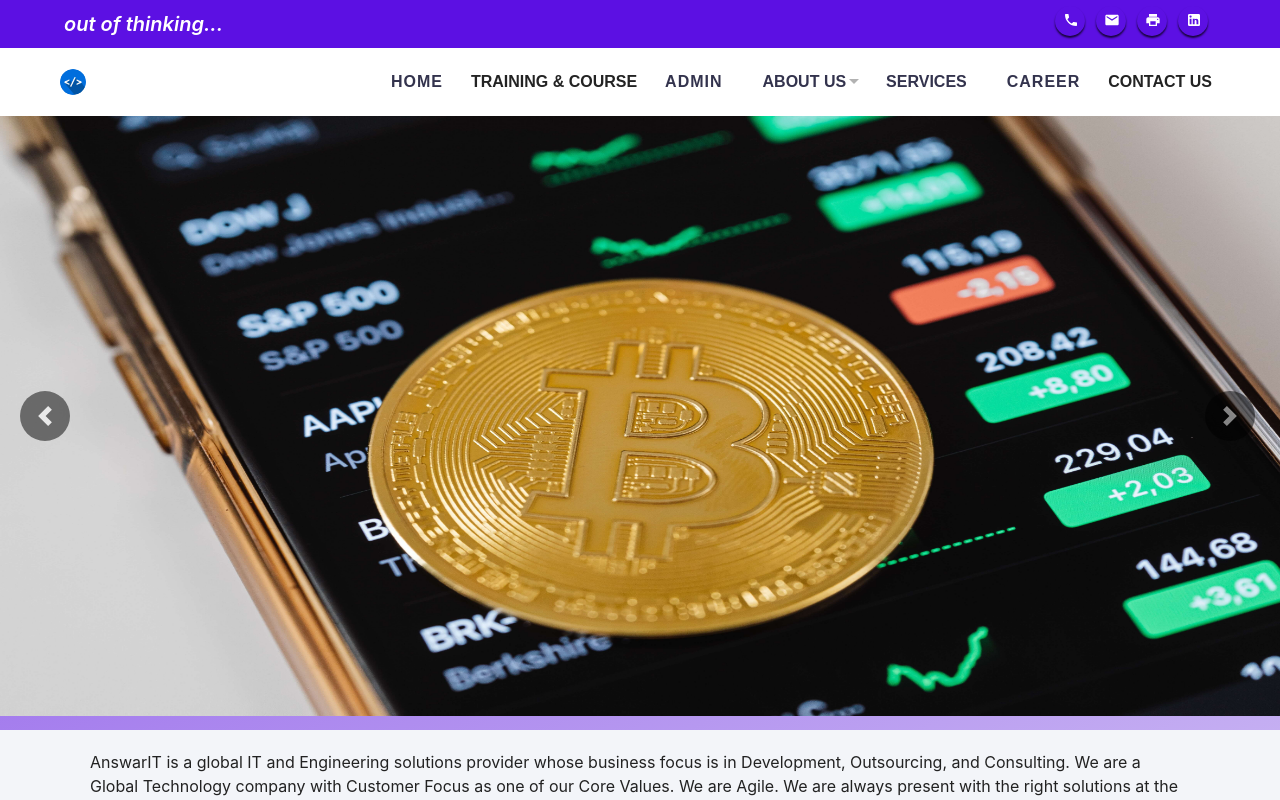
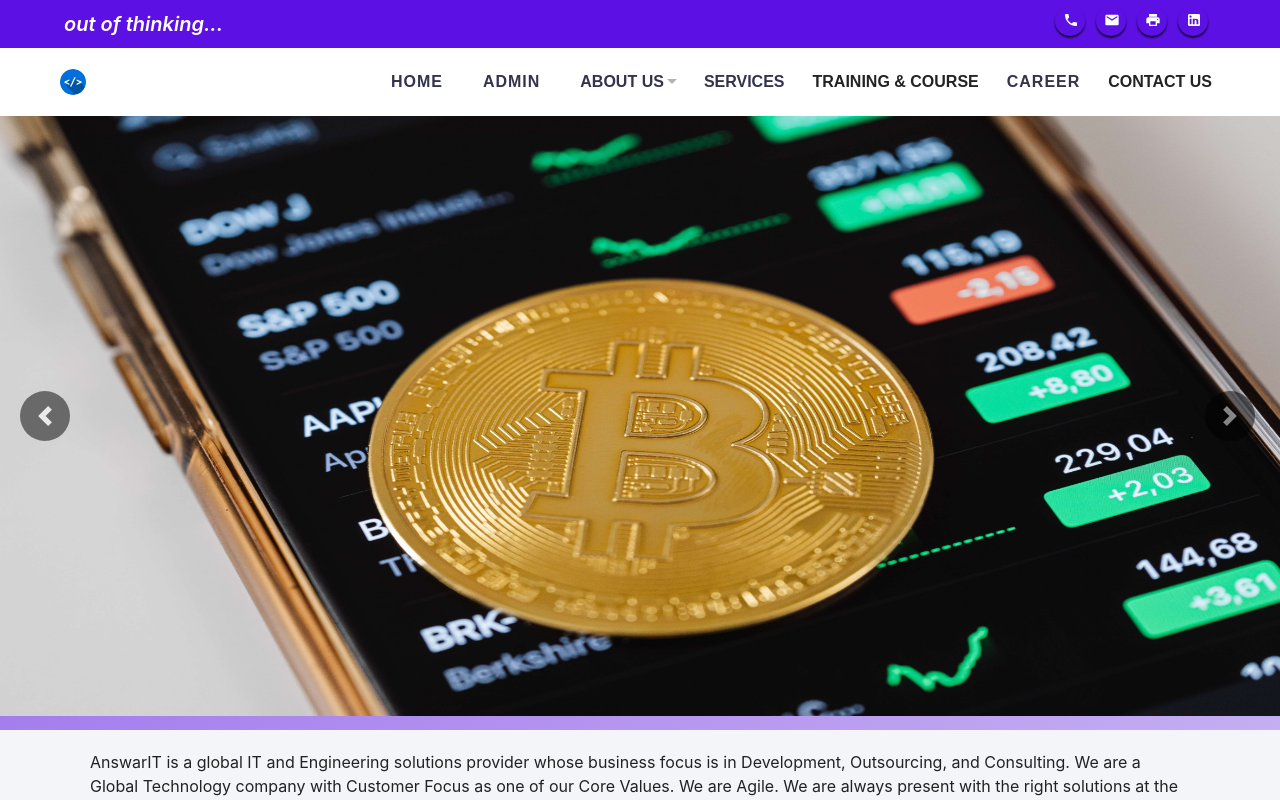
Before and after one commit to CrazyPythonLover1/AnswarIT-React.js-FrontEnd, a React (Create React App) app: page / in a window 1280 px wide. Shown: the top 800 px of the page. Built offline with nearby package versions, Linux system fonts and the light colour scheme.

Commit message:
some change

```diff
--- a/src/components/Shared/Navbar/Navbar.js
+++ b/src/components/Shared/Navbar/Navbar.js
@@ -56,16 +56,6 @@
                 }}
               >
                 HOME
-              </NavLink>
-            </li>
-
-            <li class="nav-item">
-              <NavLink
-                class="nav-link "
-                to="/course"
-                style={{ color: "#232323" }}
-              >
-                Training & Course
               </NavLink>
             </li>
 
@@ -148,6 +138,17 @@
                 </li>
               </ul>
             </li>
+
+            <li class="nav-item">
+              <NavLink
+                class="nav-link "
+                to="/course"
+                style={{ color: "#232323" }}
+              >
+                Training & Course
+              </NavLink>
+            </li>
+
             {/* <li class="nav-item">
               <NavLink
                 class="nav-link "
```
